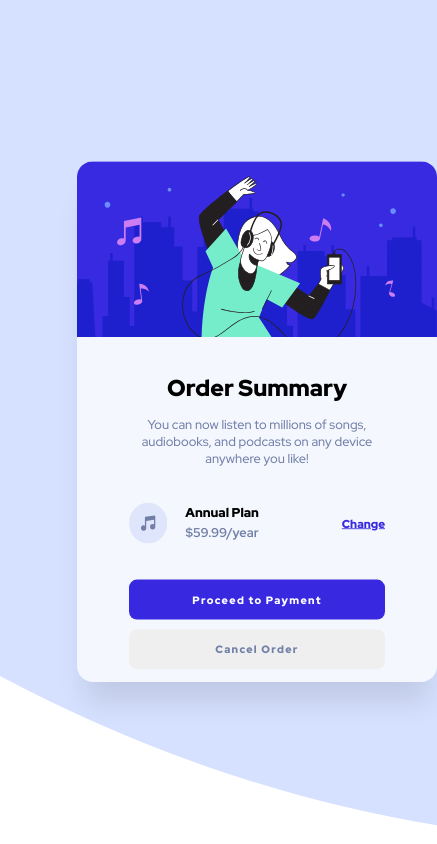
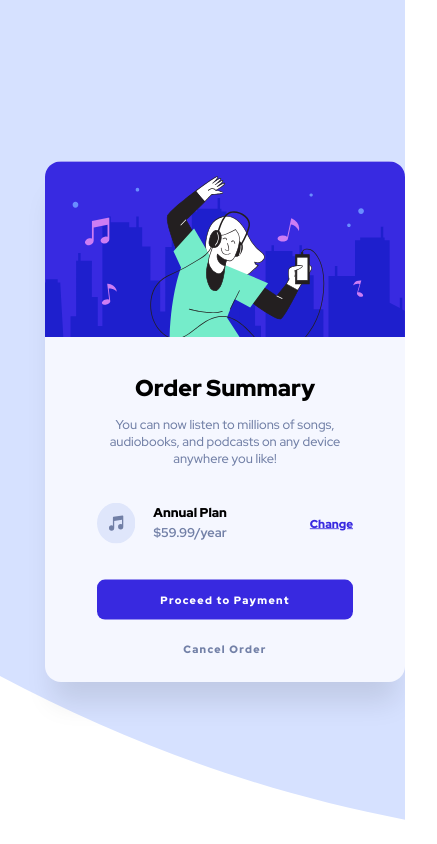
Before and after one commit to Jinzero10/Order-card, a plain HTML site: page index.html in a window 390 px wide. Shown: the whole page, 437 px wide, since content can reach past the window. Drawn offline with Linux system fonts and the light colour scheme.

Commit message:
reponsive

```diff
--- a/responsive.css
+++ b/responsive.css
@@ -1,5 +1,5 @@
 @media  screen and (max-width: 460px) {
     main{
-        margin: 2rem 2rem;
+        margin: auto;
     }
 }
--- a/style.css
+++ b/style.css
@@ -123,6 +123,9 @@ h1{
 .cancel_btn, p{
     color: var(--Desaturated-blue);
 }
+.cancel_btn{
+    background: transparent;
+}
 .cancel_btn:hover{
     cursor: pointer;
     color: var(--Dark-blue);
```
Also changed, not shown: 1 other file.
